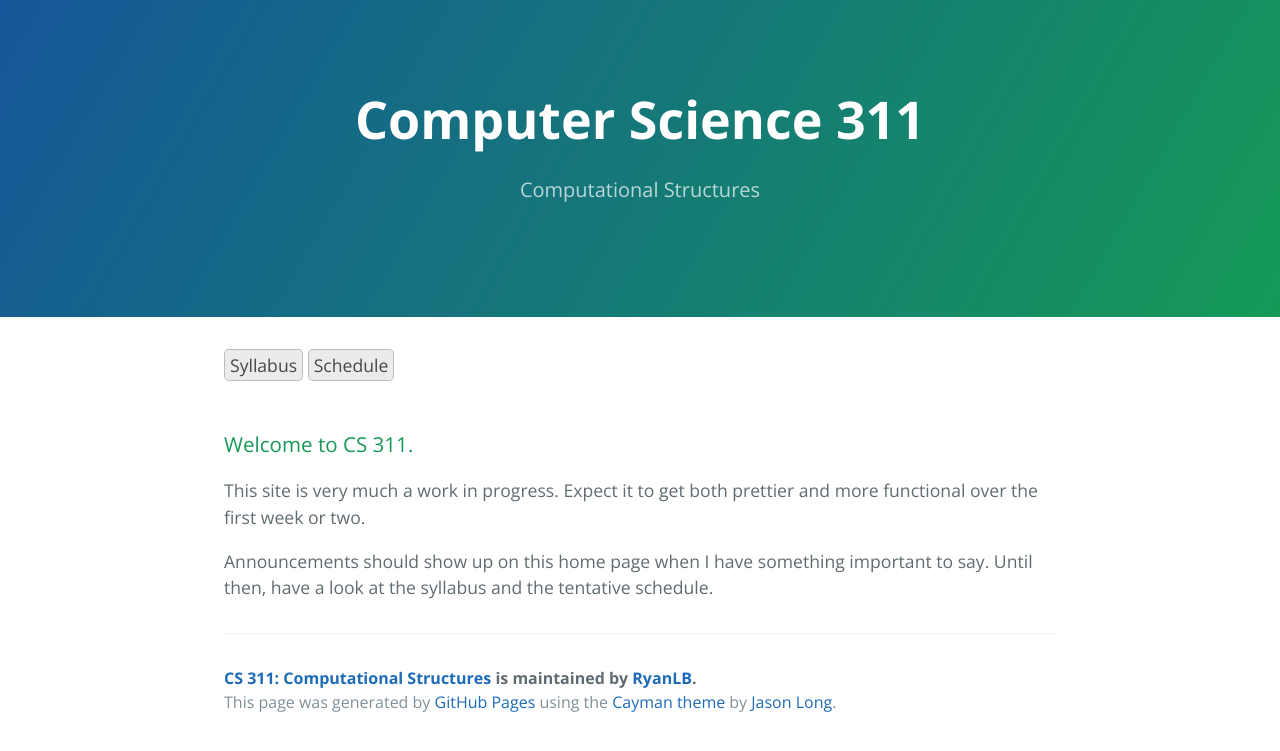
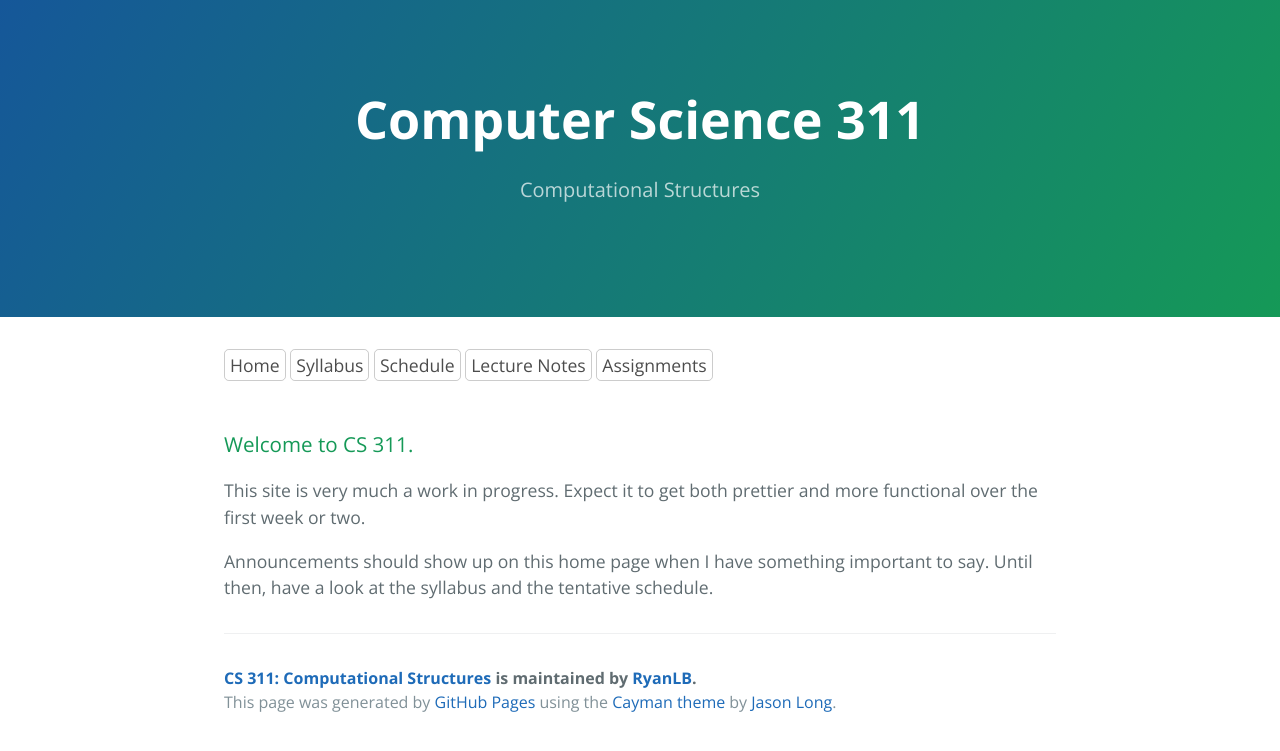
Before and after one commit to RyanLB/CS311, a Jekyll site: the page built from index.md, in a window 1280 px wide. Shown: the top 751 px of the page. Built offline with Jekyll 4.4.1, drawn with Linux system fonts in a browser that asks for light colours.

Commit message:
Update nav button colors. Add links to nav bar

```diff
--- a/_includes/nav.html
+++ b/_includes/nav.html
@@ -1,4 +1,7 @@
 <nav>
+  <a href="{{ site.github.url }}/" class="nav_btn">Home</a>
   <a href="{{ site.github.url }}/Syllabus.pdf" class="nav_btn">Syllabus</a>
   <a href="{{ site.github.url }}/schedule" class="nav_btn">Schedule</a>
+  <a href="{{ site.github.url }}/lectures" class="nav_btn">Lecture Notes</a>
+  <a href="{{ site.github.url }}/assignments" class="nav_btn">Assignments</a>
 </nav>
--- a/stylesheets/stylesheet.css
+++ b/stylesheets/stylesheet.css
@@ -248,7 +248,7 @@ a {
   display: inline-block;
   margin-bottom: 1rem;
   color: rgba(0, 0, 0, 0.7);
-  background-color: rgba(0, 0, 0, 0.08);
+  background-color: rgba(255 255 255 0.08);
   border-color: rgba(0, 0, 0, 0.2);
   border-style: solid;
   border-width: 1px;
```
